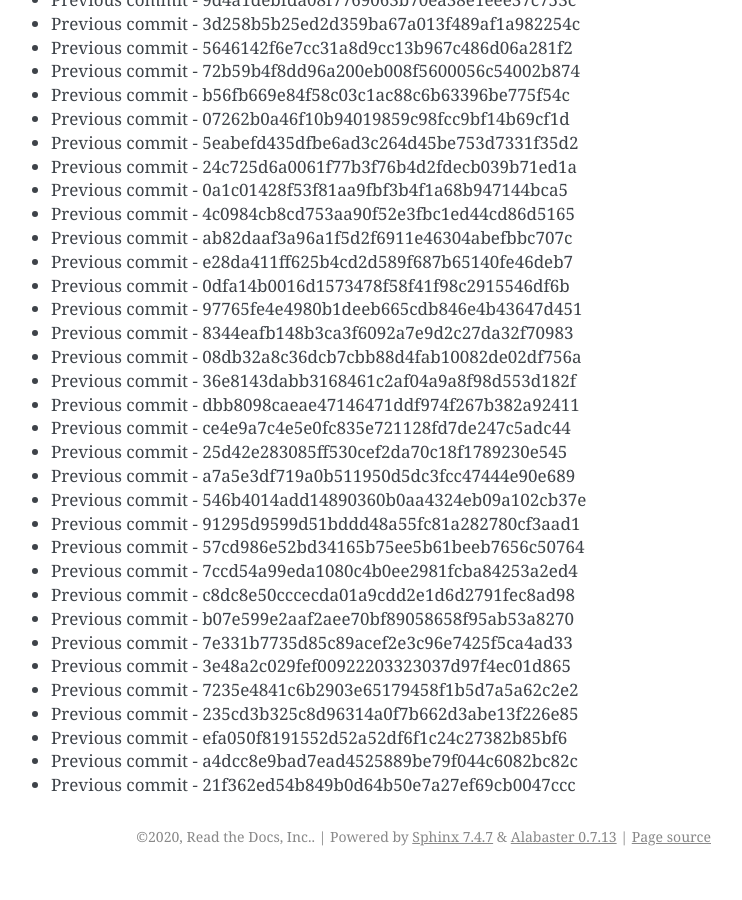
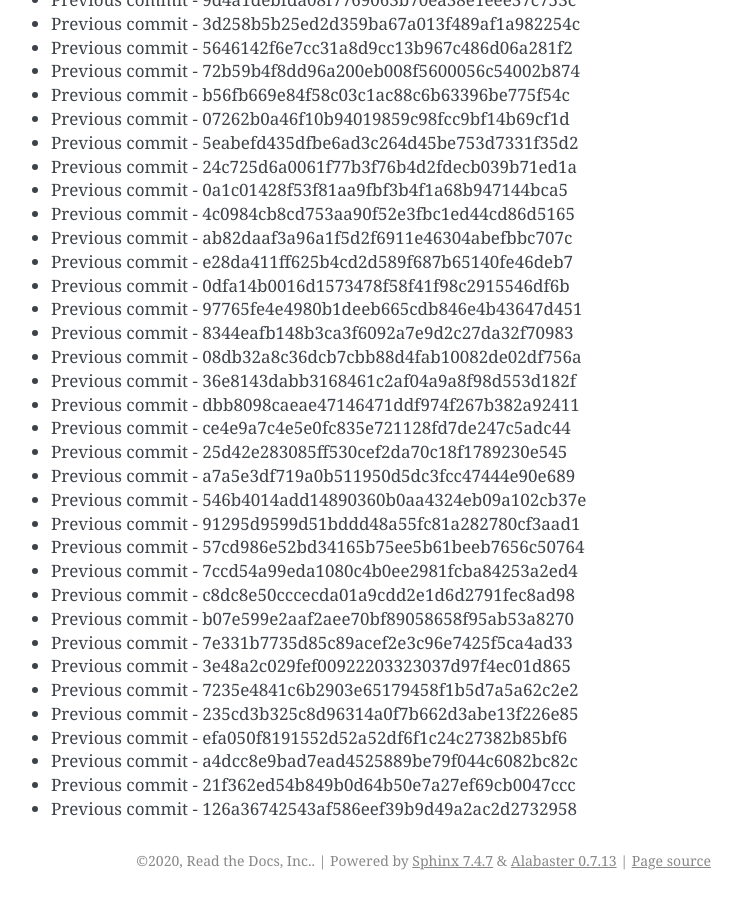
Before and after one commit to readthedocs/rtd-git-stresstest, a Sphinx documentation site: the page built from docs/updates.rst, in a window 1280 px wide and 900 px high, scrolled down 76401 px. Shown: the whole window, without its empty margins (399-1141 px from the left). Built offline with Sphinx 7.4.7, drawn with Linux system fonts in a browser that asks for light colours; before the commit the page ends 77277 px from its top, so only the background shows below that.

Commit message:
Generating commit from previous: 126a36742543af586eef39b9d49a2ac2d2732958

```diff
--- a/docs/updates.rst
+++ b/docs/updates.rst
@@ -3242,3 +3242,4 @@ It can be tested for any performance characteristics.
 * Previous commit - efa050f8191552d52a52df6f1c24c27382b85bf6
 * Previous commit - a4dcc8e9bad7ead4525889be79f044c6082bc82c
 * Previous commit - 21f362ed54b849b0d64b50e7a27ef69cb0047ccc
+* Previous commit - 126a36742543af586eef39b9d49a2ac2d2732958
```
